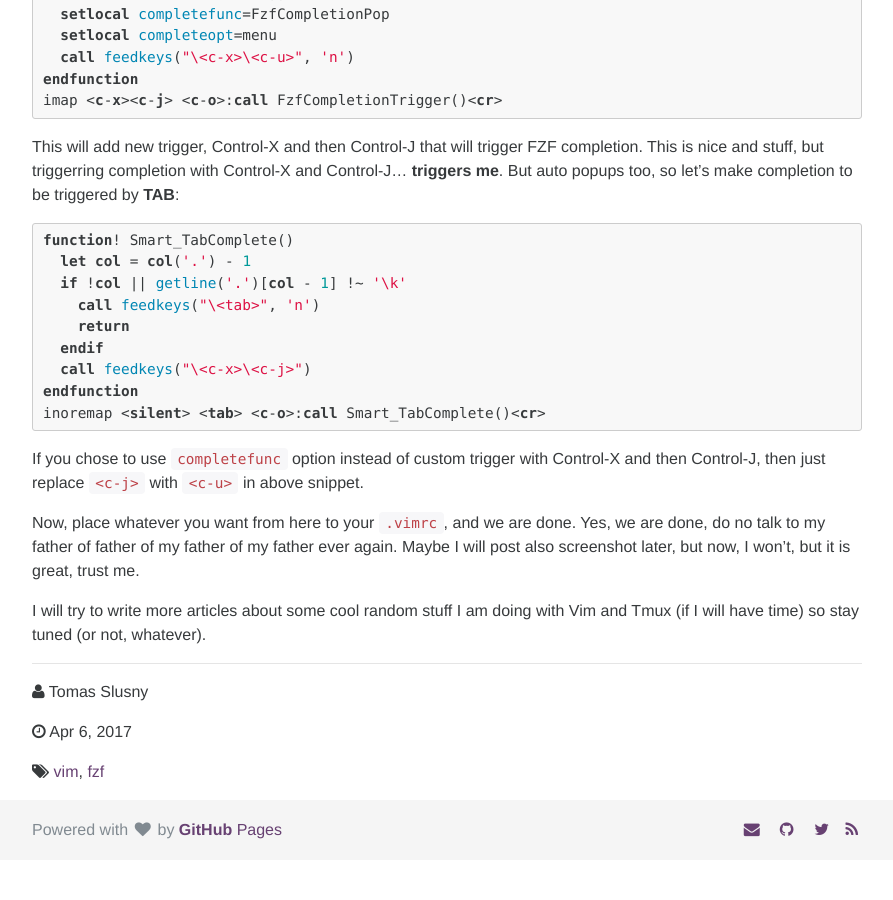
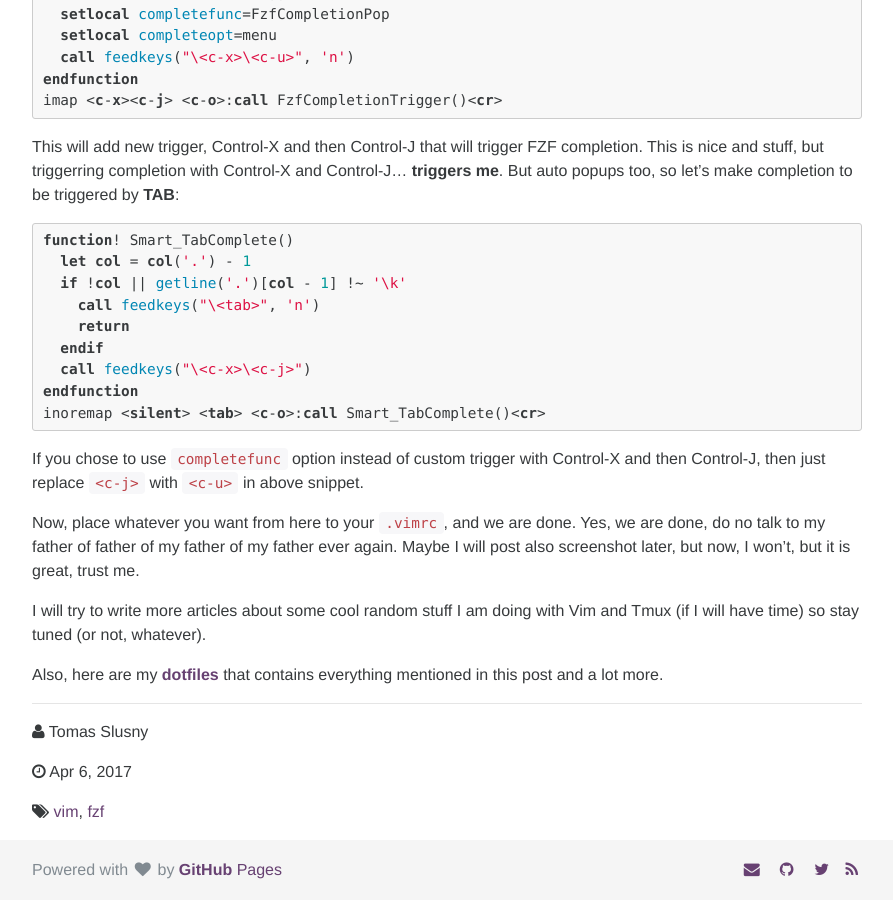
Before and after one commit to deathbeam/deathbeam.github.io, a Jekyll site: the page built from _posts/2017-04-06-Fuzzy-completion-in-Vim.md, in a window 1280 px wide and 900 px high, scrolled down 2618 px. Shown: the whole window, without its empty margins (193-1086 px from the left). Built offline with Jekyll 4.4.1, drawn with Linux system fonts in a browser that asks for light colours; Markdown is read by kramdown in place of the engine named in the settings; comment, search, counter and statistics services are not loaded; before the commit the page ends 3478 px from its top, so only the background shows below that.

Commit message:
Add link to dotfiles
Signed-off-by: Tomas Slusny <slusnucky@gmail.com>

```diff
--- a/_posts/2017-04-06-Fuzzy-completion-in-Vim.md
+++ b/_posts/2017-04-06-Fuzzy-completion-in-Vim.md
@@ -160,3 +160,7 @@ great, trust me.
 
 I will try to write more articles about some cool random stuff I am doing with
 Vim and Tmux (if I will have time) so stay tuned (or not, whatever).
+
+Also, here are my
+**[dotfiles](https://github.com/deathbeam/dotfiles)** that contains everything
+mentioned in this post and a lot more.
```
